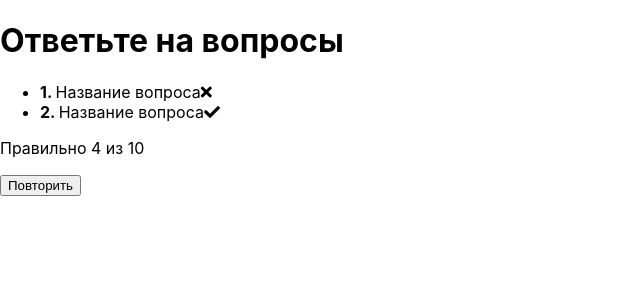
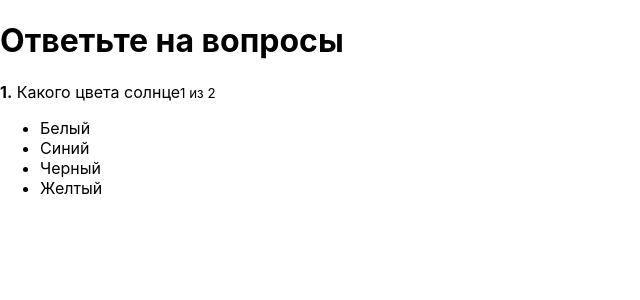
Before and after one commit to PesheVik/react-quiz, a React app: page / in a window 1280 px wide. Shown: the top 300 px of the page, without its empty margins (0-640 px from the left). Built offline with nearby package versions, Linux system fonts and the light colour scheme.

Commit message:
#54 - feature, вычисление результатов

```diff
--- a/src/components/FinishedQuiz/FinishedQuiz.js
+++ b/src/components/FinishedQuiz/FinishedQuiz.js
@@ -2,24 +2,37 @@
 import classes from './FinishedQuiz.css'
 
 const FinishedQuiz = props => {
+  const successCount = Object.keys(props.results).reduce((total, key) => {
+    if (props.results[key] === `success`) {
+      total++
+    }
+
+    return total
+  }, 0)
   return (
     <div className={classes.FinishedQuiz}>
       <ul>
-        <li>
-          <strong>1. </strong>
-          Название вопроса
-          <i className={`fa fa-times ${classes.error}`}/>
-        </li>
-        <li>
-          <strong>2. </strong>
-          Название вопроса
-          <i className={`fa fa-check ${classes.success}`}/>
-        </li>
+        {props.quiz.map((quizItem, index) => {
+          const cls = [
+            `fa`,
+            props.results[quizItem.id] === `error` ? `fa-times` : `fa-check`,
+            classes[props.results[quizItem.id]]
+          ]
+
+          return (
+            <li
+              key={index}
+            >
+              <strong>{index + 1}</strong>.&nbsp;
+              {quizItem.question}
+              <i className={cls.join(' ')}/>
+            </li>
+          )
+        })}
       </ul>
-
-      <p>Правильно 4 из 10</p>
+      <p>Правильно {successCount} из {props.quiz.length}</p>
       <div>
-        <button>Повторить</button>
+        <button onClick={props.onRetry}>Повторить</button>
       </div>
     </div>
   )
--- a/src/containers/Quiz/Quiz.js
+++ b/src/containers/Quiz/Quiz.js
@@ -5,7 +5,8 @@
 
 class Quiz extends Component {
   state = {
-    isFinished: true,
+    results: {}, // {[is]: `success` || `error`}
+    isFinished: false,
     activeQuestion: 0,
     answerState: null, // { [id]: `success` || `error` }
     quiz: [
@@ -43,11 +44,16 @@
     }
 
     const question = this.state.quiz[this.state.activeQuestion]
+    const results = this.state.results
 
     if (question.rightAnswerId === answerId) {
+      if (!results[question.id]) {
+        results[question.id] = `success`
+      }
 
       this.setState({
-        answerState: { [answerId]: `success` }
+        answerState: { [answerId]: `success` },
+        results: results,
       })
 
       const timeout = window.setTimeout(() => {
@@ -63,16 +69,26 @@
         }
         window.clearTimeout(timeout)
       }, 1000)
-
     } else {
+      results[question.id] = `error`
       this.setState({
-        answerState: { [answerId]: `error` }
+        answerState: { [answerId]: `error` },
+        results: results,
       })
     }
   }
 
   isQuizFinished () {
     return this.state.activeQuestion + 1 === this.state.quiz.length
+  }
+
+  retryHandler = () => {
+    this.setState({
+      activeQuestion: 0,
+      answerState: null,
+      isFinished: false,
+      results: {},
+    })
   }
 
   render () {
@@ -84,8 +100,10 @@
           {
             this.state.isFinished
               ? <FinishedQuiz
-
-                />
+                  results={this.state.results}
+                  quiz={this.state.quiz}
+                  onRetry={this.retryHandler}
+              />
               : <ActiveQuiz
                   answers={this.state.quiz[this.state.activeQuestion].answers}
                   question={this.state.quiz[this.state.activeQuestion].question}
```
